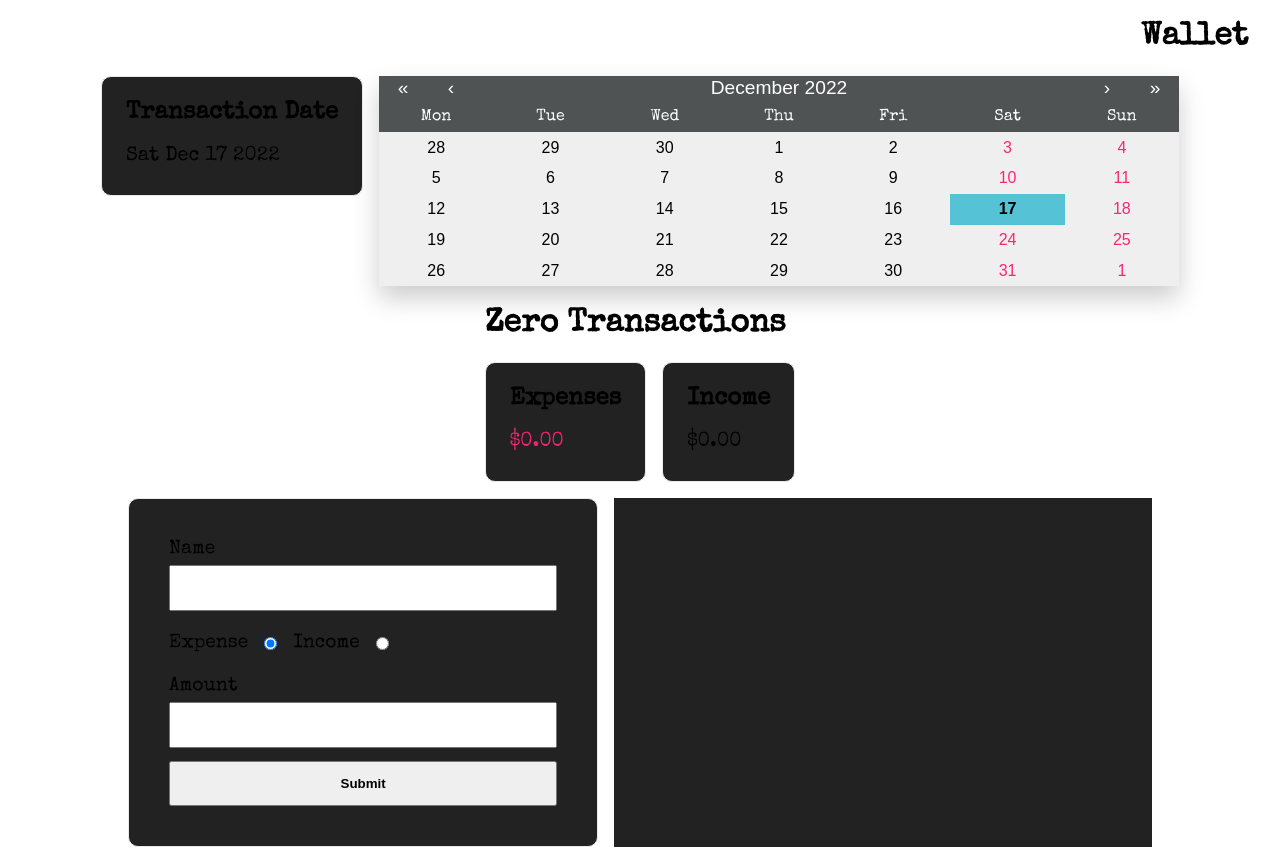
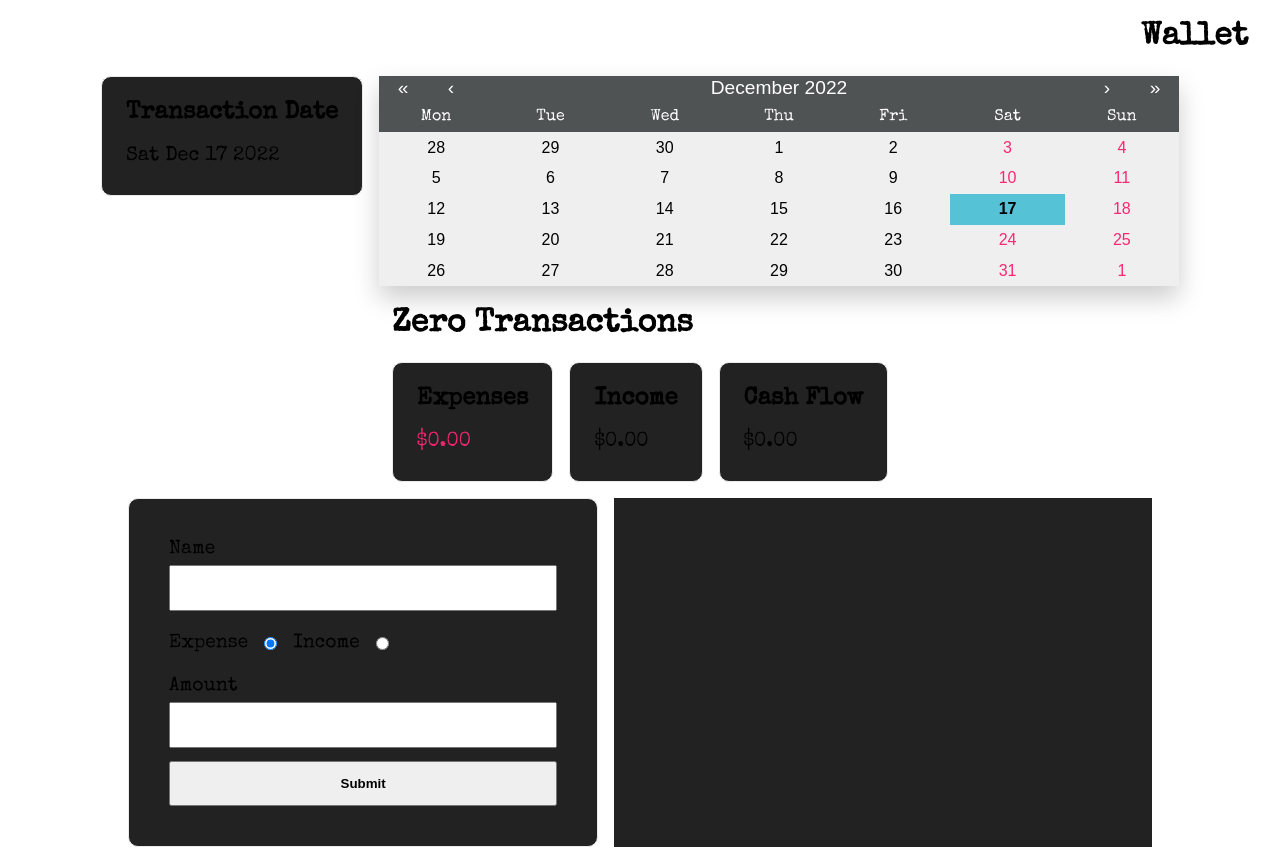
Before and after one commit to JeremyLoh/window, a Next.js app: page /wallet in a window 1280 px wide. Built offline with nearby package versions, Linux system fonts and the light colour scheme.

Commit message:
Add cash flow display for selected date

```diff
--- a/components/wallet/walletSummary.tsx
+++ b/components/wallet/walletSummary.tsx
@@ -5,6 +5,9 @@ import { Transaction, TransactionContext } from "../../pages/wallet"
 
 export function WalletSummary({}) {
   const transactions: Array<Transaction> = useContext(TransactionContext)
+  const totalExpense: string = getTotalExpense()
+  const totalIncome: string = getTotalIncome()
+  const cashFlow: string = getCashFlow()
 
   function getTotalAmount(transactions: Array<Transaction>): number {
     return transactions.reduce((accumulator, transaction) =>
@@ -23,6 +26,14 @@ export function WalletSummary({}) {
     return total.toFixed(2)
   }
 
+  function getCashFlow(): string {
+    const cashFlow: string = Math.abs(Number(totalIncome) - Number(totalExpense)).toFixed(2)
+    if (Number(totalIncome) < Number(totalExpense)) {
+      return "-$" + cashFlow
+    }
+    return "$" + cashFlow
+  }
+
   return (
     <div>
       <h1 aria-label="wallet-transaction-day-count">
@@ -32,11 +43,15 @@ export function WalletSummary({}) {
       <div className={styles.walletSummary}>
         <CardInfo ariaLabel="wallet-expenses">
           <h2>Expenses</h2>
-          <p className={styles.warning}>${getTotalExpense()}</p>
+          <p className={styles.warning}>${totalExpense}</p>
         </CardInfo>
         <CardInfo ariaLabel="wallet-income">
           <h2>Income</h2>
-          <p>${getTotalIncome()}</p>
+          <p>${totalIncome}</p>
+        </CardInfo>
+        <CardInfo ariaLabel="wallet-cash-flow">
+          <h2>Cash Flow</h2>
+          <p>{cashFlow}</p>
         </CardInfo>
       </div>
     </div>
```
